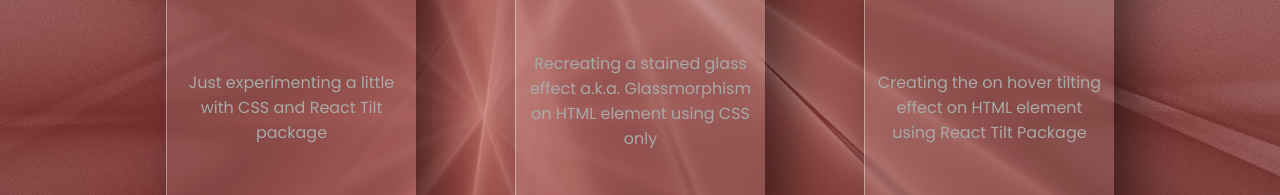
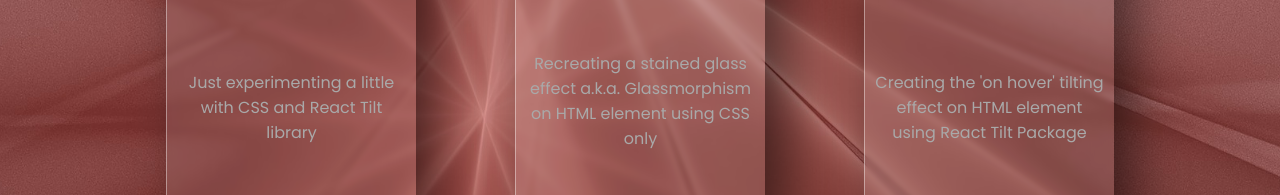
Before and after one commit to unizdmate/tilting-glass, a Next.js app: page / in a window 1280 px wide. Shown: the part 477-672 px from the top of the page. Built offline with nearby package versions, Linux system fonts and the light colour scheme.

Commit message:
text and readme update

```diff
--- a/components/Cards.js
+++ b/components/Cards.js
@@ -1,7 +1,7 @@
 export const cards = [
   {
     title: "Hello",
-    text: "Just experimenting a little with CSS and React Tilt package",
+    text: "Just experimenting a little with CSS and React Tilt library",
   },
   {
     title: "Glassmorphism",
@@ -11,6 +11,6 @@
   {
     title: "Tilting",
     text:
-      "Creating the on hover tilting effect on HTML element using React Tilt Package",
+      "Creating the 'on hover' tilting effect on HTML element using React Tilt Package",
   },
 ];
```
Also changed, not shown: 1 other file (tests, documents, lock files or other folders).
